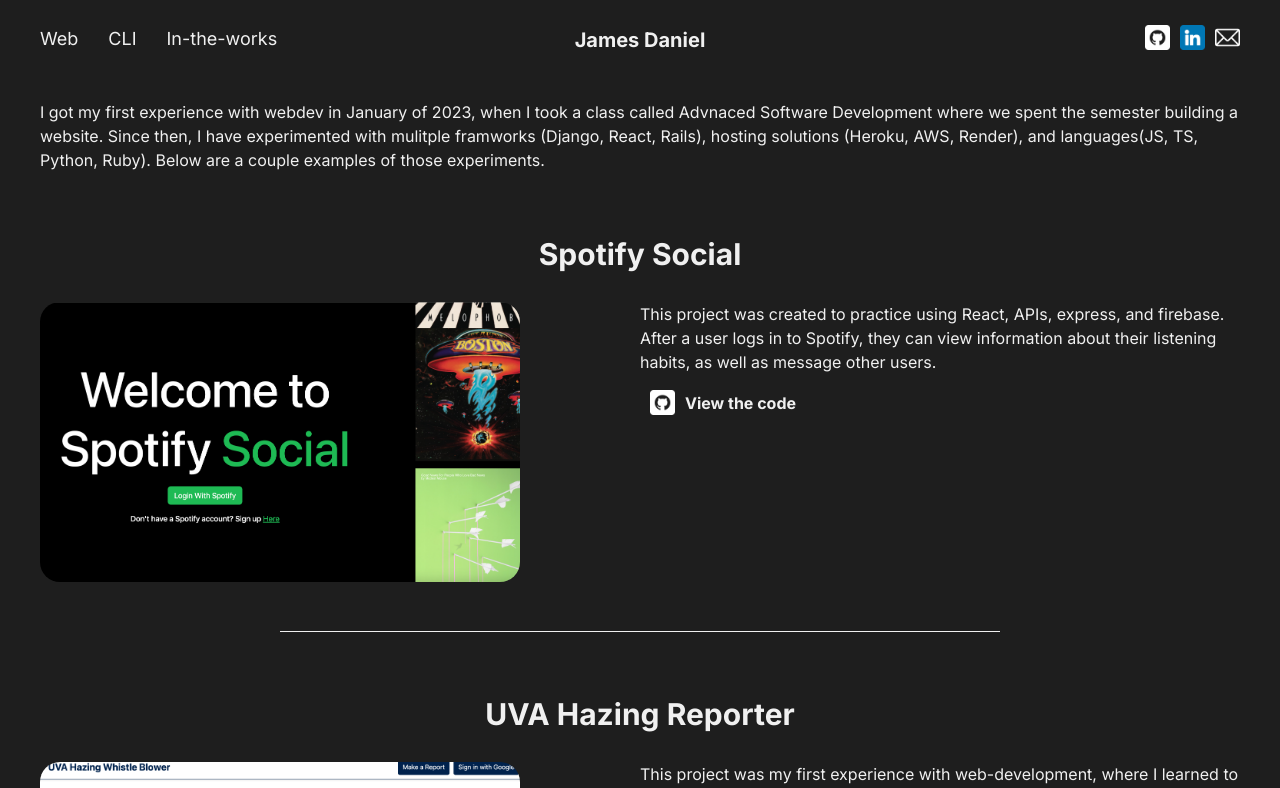
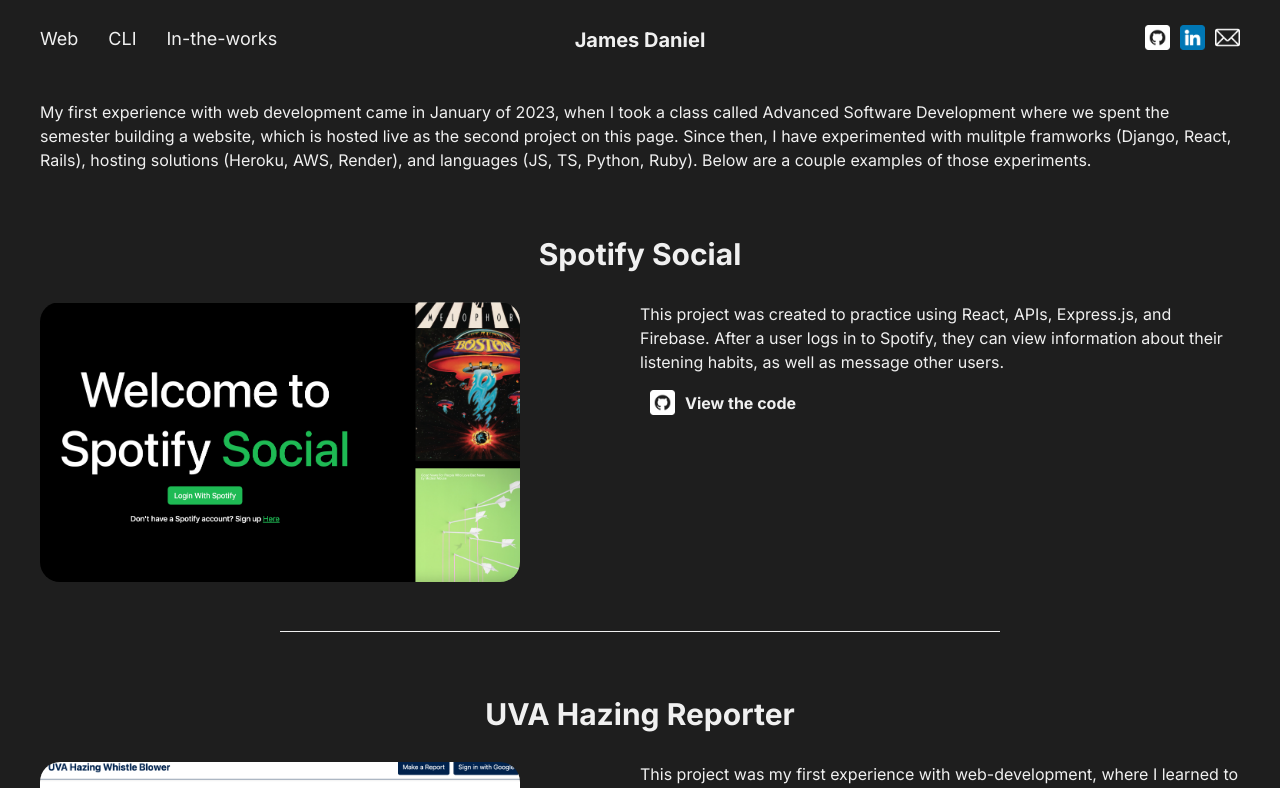
Before and after one commit to jamesdaniel3/portfolio, a React (Vite) app in the folder portfolio_client/: page /web in a window 1280 px wide. Shown: the top 788 px of the page. Built offline with nearby package versions, Linux system fonts and the light colour scheme.

Commit message:
adjusted copies accross the site

```diff
--- a/portfolio_client/src/components/ProjectConstants.jsx
+++ b/portfolio_client/src/components/ProjectConstants.jsx
@@ -9,7 +9,7 @@
     id: "spotify_social",
     name: "Spotify Social",
     description:
-      "This project was created to practice using React, APIs, express, and firebase. After a user logs in to Spotify, they can view information about their listening habits, as well as message other users. ",
+      "This project was created to practice using React, APIs, Express.js, and Firebase. After a user logs in to Spotify, they can view information about their listening habits, as well as message other users.",
     github_link: "https://github.com/jamesdaniel3/spotify-social",
     display_image: spotifySocialImage,
   },
@@ -17,7 +17,7 @@
     id: "hazing_reporter",
     name: "UVA Hazing Reporter",
     description:
-      "This project was my first experience with web-development, where I learned to use Django, Heroku, and PostgreSQl, among other things. I built it with a team for my Advanced Softwhere Development course and it is a take on a hazing whistleblower system for the University of Virginia.",
+      "This project was my first experience with web-development, where I learned to use Django, Heroku, and PostgreSQl, among other things. I built it with a team for my Advanced Software Development course and it is a take on a hazing whistleblower system for the University of Virginia.",
     github_link: "https://github.com/jamesdaniel3/hazing-reporter-simulator",
     live_link: "https://hazing-reporter-simulator-4777047cf362.herokuapp.com/",
     display_image: hazingReportImage,
@@ -48,7 +48,7 @@
     id: "programming_language",
     name: "My First Programming Language",
     description:
-      "The project at the top of my programming bucket list for the last year or so has been to one day make my own programming language. One thing that was preventing me from getting started was the idea that I couldn't find a particular niche that I thought needed satisfying, leaving me without a reason to built a language. However, I realized that I will need to be practiced when I do finally find a niche for my future programming language, so I am making my first attempt now. This language is a simple, interpreted language built with C. My current, arbitrary goal is to build enough functionality that I could write merge sort in it.",
+      "The project at the top of my programming bucket list for the last year or so has been to one day make my own programming language. One thing that was preventing me from getting started was the idea that I couldn't find a particular niche that I thought needed satisfying, leaving me without a reason to build a language. However, I realized that I will need to be practiced when I do finally find a niche for my future programming language, so I am making my first attempt now. This language is a simple, interpreted language built with C. My  goal is to build enough functionality that I can write merge sort in it.",
     github_link: "https://github.com/jamesdaniel3/my-first-language",
     display_image: programmingLanguageImage,
   },
--- a/portfolio_client/src/routes/CLI.jsx
+++ b/portfolio_client/src/routes/CLI.jsx
@@ -8,13 +8,13 @@
         <h3 className="page-title">Command Line Projects</h3>
         <p className="intro-paragraph">
           {" "}
-          I spend a huge portion of my time during the school year working as a
-          teaching assistant for Introduction to Python and Data Structures and
-          Algorithms II. On occasion, there have been tasks that take a large
-          portion of our time as TAs that I thought could be optimized. To solve
-          for this, I have created a couple of scripts that run from the command
-          line to improve the experience of our TAs and Students. They can be
-          found below.{" "}
+          I spend a large portion of my time during the school year working as a
+          teaching assistant for UVA's Introduction to Python course and Data
+          Structures and Algorithms II course. There have been a few tasks that
+          take lots of our time as TAs that I thought could be optimized. To
+          solve for this, I have created a couple of scripts that run from the
+          command line to improve the experience of our TAs and Students. They
+          can be found below.{" "}
         </p>
         <ProjectContent projects={cli_projects} />
       </div>
--- a/portfolio_client/src/routes/Home.jsx
+++ b/portfolio_client/src/routes/Home.jsx
@@ -7,12 +7,12 @@
       <div className="page-content home-page-content">
         <div className="introduction">
           <p className="heading">Hi, I'm James</p>
-          <p className="subtext">
-            I'm a developer with experience in fullstack development. I'm
+          <p className="subtext" style={{ marginTop: "20px" }}>
+            I'm a developer with experience in full-stack development. I'm
             passionate about programming because I love solving problems and the
-            practice provides ample opportunity to do so. I built this site to
-            display my work. I have listed a project or two on each page of the
-            website, please check them out!
+            practice provides ample opportunity to do so. I have listed a
+            project or two of mine on each page of this website, please check
+            them out!
           </p>
         </div>
       </div>
--- a/portfolio_client/src/routes/Web.jsx
+++ b/portfolio_client/src/routes/Web.jsx
@@ -8,11 +8,12 @@
         <h3 className="page-title">Web Projects</h3>
         <p className="intro-paragraph">
           {" "}
-          I got my first experience with webdev in January of 2023, when I took
-          a class called Advnaced Software Development where we spent the
-          semester building a website. Since then, I have experimented with
-          mulitple framworks (Django, React, Rails), hosting solutions (Heroku,
-          AWS, Render), and languages(JS, TS, Python, Ruby). Below are a couple
+          My first experience with web development came in January of 2023, when
+          I took a class called Advanced Software Development where we spent the
+          semester building a website, which is hosted live as the second
+          project on this page. Since then, I have experimented with mulitple
+          framworks (Django, React, Rails), hosting solutions (Heroku, AWS,
+          Render), and languages (JS, TS, Python, Ruby). Below are a couple
           examples of those experiments.
         </p>
         <ProjectContent projects={web_projects} />
```
